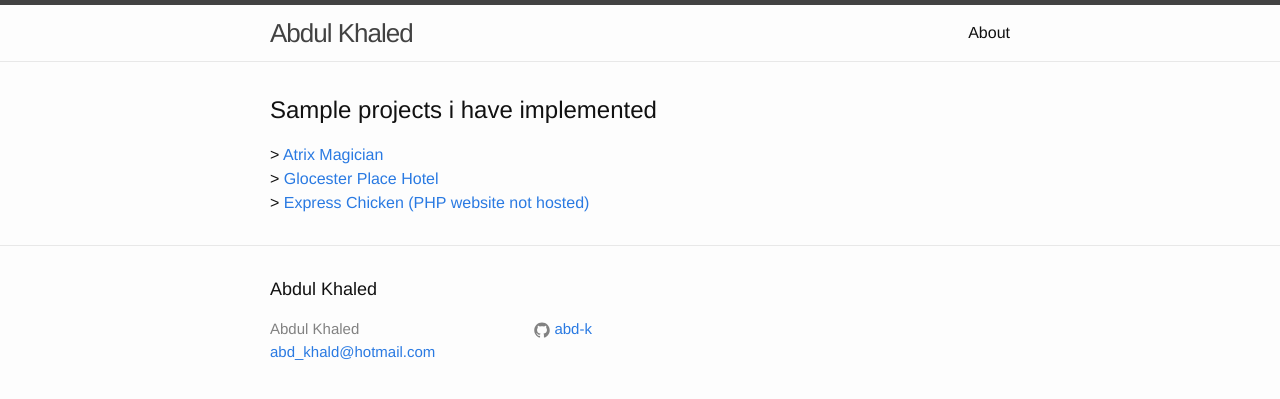
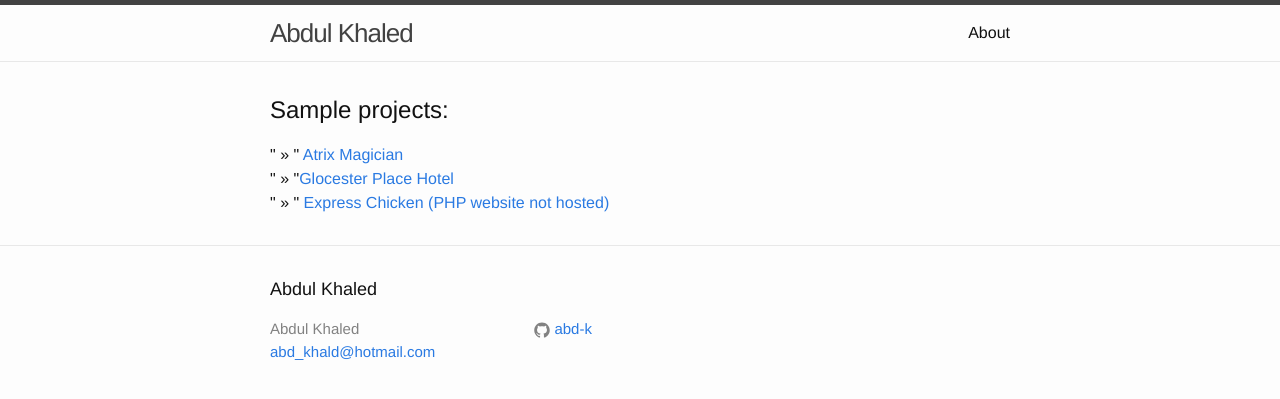
Before and after one commit to Abd-K/Abd-K.github.io, a Jekyll site: the page built from index.html, in a window 1280 px wide. Shown: the top 399 px of the page. Built offline with Jekyll 4.4.1, drawn with Linux system fonts in a browser that asks for light colours.

Commit message:
update default.html

```diff
--- a/_layouts/default.html
+++ b/_layouts/default.html
@@ -9,10 +9,10 @@
 
     <div class="page-content">
       <div class="wrapper">
-        <H2> Sample projects i have implemented </H2>
-        <span> > </span> <a href="Atrix_magician/index.html"> Atrix Magician</a> <br>
-        <span> > </span> <a href="hotel/index.html">Glocester Place Hotel</a><br>
-        <span> > </span> <a href="https://github.com/Abd-K/Abd-K.github.io/tree/master/shopping_cart_express_chicken"> Express Chicken (PHP website not hosted) </a><br>
+        <H2> Sample projects: </H2>
+        " » "<a href="Atrix_magician/index.html"> Atrix Magician</a> <br>
+        " » "<a href="hotel/index.html">Glocester Place Hotel</a><br>
+        " » "<a href="https://github.com/Abd-K/Abd-K.github.io/tree/master/shopping_cart_express_chicken"> Express Chicken (PHP website not hosted) </a><br>
       </div>
     </div>
 
```
